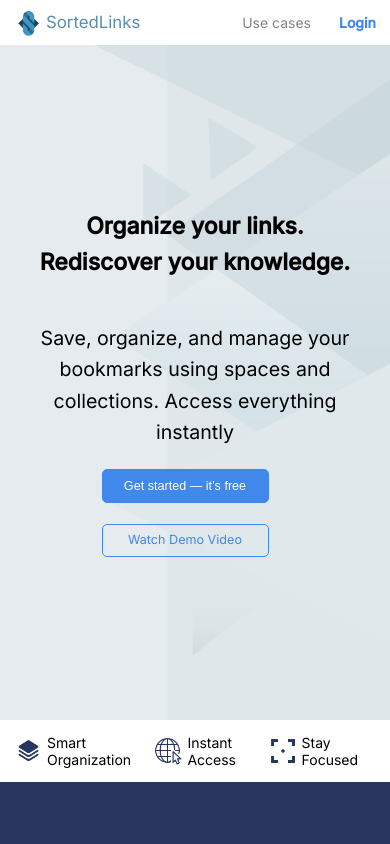
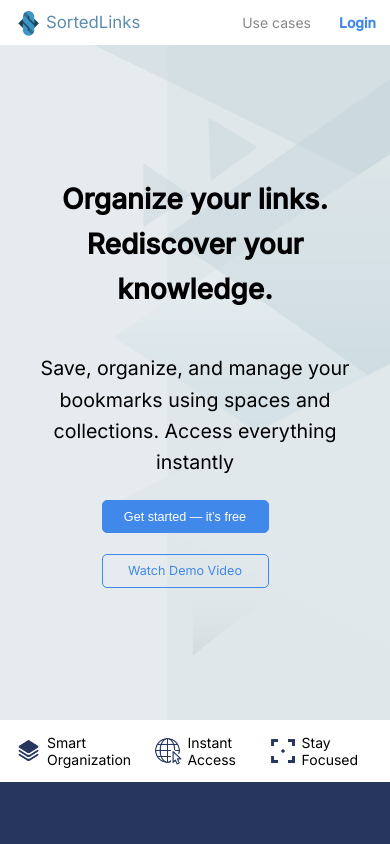
Before and after one commit to MalakGdaea/SortedLinks, a React (Create React App) app in the folder frontend/: page / in a window 390 px wide. Shown: the top 844 px of the page. Built offline with nearby package versions, Linux system fonts and the light colour scheme; no server answers.

Commit message:
optimize landing page for SEO, accessibility, and performance

```diff
--- a/frontend/public/index.html
+++ b/frontend/public/index.html
@@ -25,7 +25,6 @@
   <meta name="viewport" content="width=device-width, initial-scale=1" />
   <meta name="theme-color" content="#000000" />
   <meta name="google-site-verification" content="etSAobChg9Ao15PxTmeXiyP1m45hom4cpstq2s42qSY" />
-  <meta name="description" content="Web site created using create-react-app" />
   <link href="https://fonts.googleapis.com/icon?family=Material+Icons" rel="stylesheet">
   <link rel="apple-touch-icon" href="%PUBLIC_URL%/logo.png" />
   <link rel="manifest" href="%PUBLIC_URL%/manifest.json" />
--- a/frontend/src/App.css
+++ b/frontend/src/App.css
@@ -2,7 +2,7 @@
     --primary-color: #2B3C63;
     --light-blue: #89C0E5;
     --primary-light: #4088E9;
-    --font-color:#828388;
+    --font-color:#888;
     --secondarty-font-color: #EBF3F7;
     --error-color: #DF6159;
     --backdrop-darken-color: rgba(0, 0, 0, 0.75);
--- a/frontend/src/pages/Landing.css
+++ b/frontend/src/pages/Landing.css
@@ -346,8 +346,9 @@ section h3 {
     margin: 0;
   }
 
-  .banner-content h3 {
+  .banner-content h1 {
     margin-bottom: 3rem;
+    font-size: 2rem;
   }
 
   .banner-content p {
--- a/frontend/src/pages/LandingPage.jsx
+++ b/frontend/src/pages/LandingPage.jsx
@@ -1,4 +1,4 @@
-import { useContext, useState, useRef, useEffect } from 'react';
+import { useState, useRef, useEffect } from 'react';
 import { useNavigate } from 'react-router-dom';
 import Login from '../components/Auth/Login';
 import Register from '../components/Auth/Register';
@@ -56,6 +56,7 @@ const LandingPage = () => {
                     <div className='login' onClick={() => setActiveTab('login')}>Login</div>
                 </div>
             </nav>
+            <main>
                 <div className='banner'>
                     <picture>
                         <source srcSet="banner-sm.webp" media="(max-width: 480px)" type="image/webp" />
@@ -64,8 +65,8 @@ const LandingPage = () => {
                         <img src="banner.png" alt="Organize your links" className='banner-bg' />
                     </picture>
                     <div className='banner-content'>
-                    <h3>Organize your links.<br />
-                        Rediscover your knowledge.</h3>
+                        <h1>Organize your links.<br />
+                            Rediscover your knowledge.</h1>
                         <p>Save, organize, and manage your bookmarks using spaces and collections.
                             Access everything instantly</p>
                         <button
@@ -179,6 +180,7 @@ const LandingPage = () => {
                     <button className='btn signup'
                         onClick={() => setActiveTab('register')}>Get Started — it’s free</button>
                 </section>
+            </main>
             <footer className="landing-footer">
                 <p>© {new Date().getFullYear()} SortedLinks. All rights reserved.</p>
             </footer>
```
Lines whose indentation alone changed are shown as unchanged.
